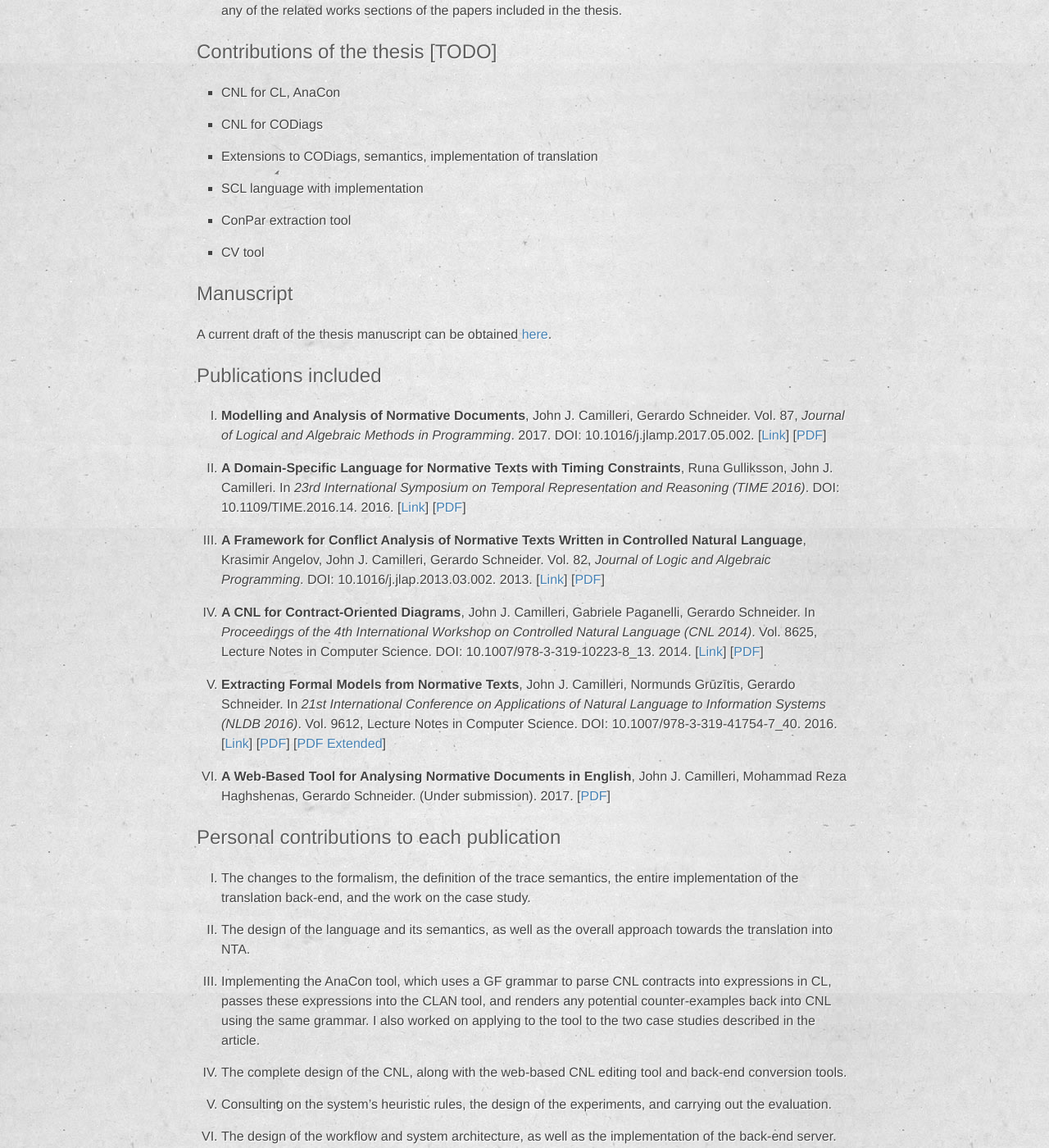
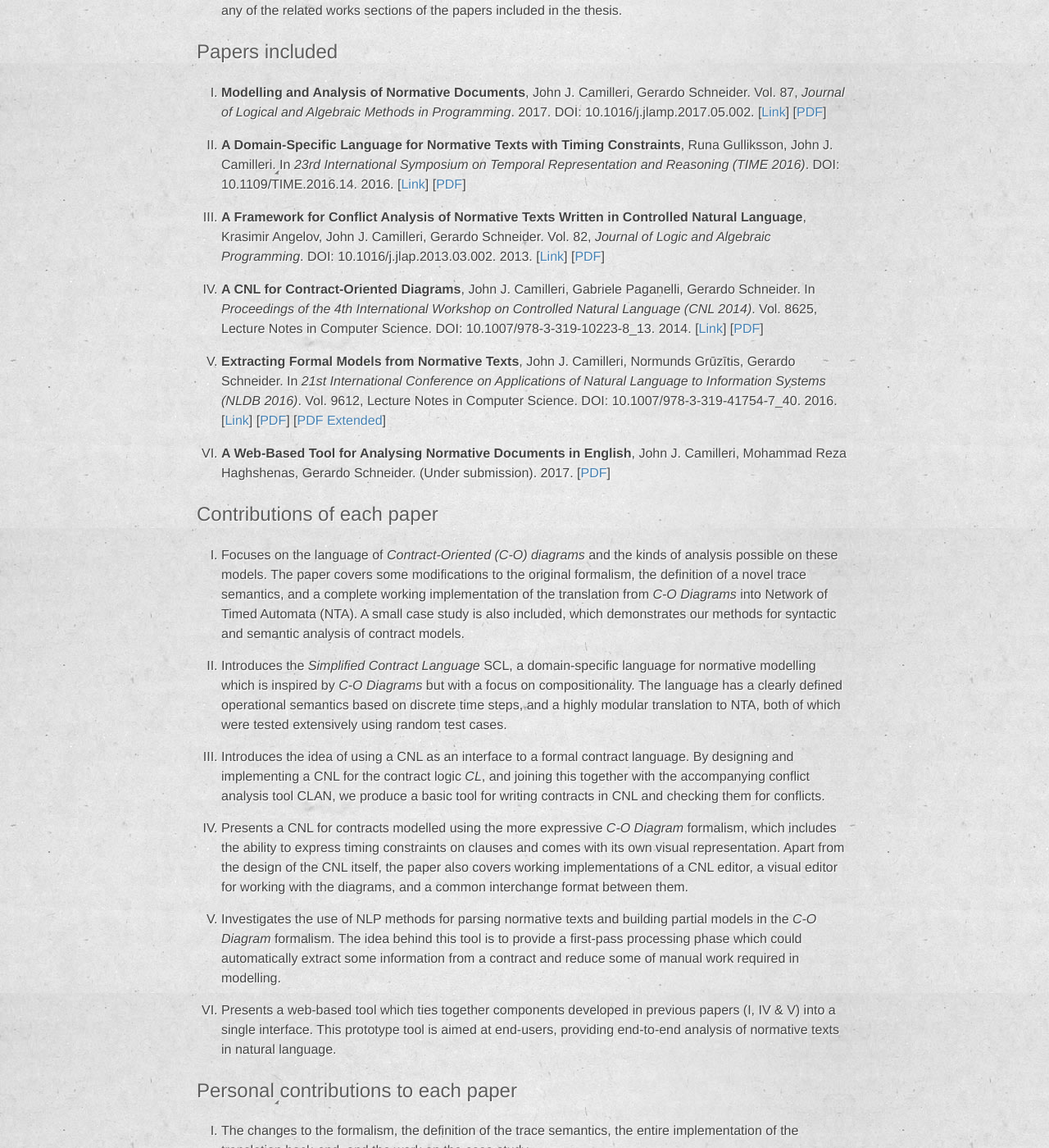
Before and after one commit to johnjcamilleri/johnjcamilleri.github.io, a Jekyll site: the page built from phd-thesis.md, in a window 1280 px wide and 1400 px high, scrolled down 1487 px. Shown: the whole window at 82% size. Built offline with Jekyll 4.4.1, drawn with Linux system fonts in a browser that asks for light colours; our own code applies the rules of GitHub Pages for plain Markdown files; some of the changed text lies outside the part shown.

Commit message:
phd page: add contributions
more or less done, giving OK to Gerardo

```diff
--- a/phd-thesis.md
+++ b/phd-thesis.md
@@ -19,12 +15,17 @@ Updated {{ site.time | date: "%d %B %Y" }}
 PhD Student
 Department of Computer Science and Engineering
 Chalmers University of Technology and University of Gothenburg
-Sweden.
+Sweden
 
 Email: <john.j.camilleri@cse.gu.se>
 Home page: <http://www.cse.chalmers.se/~cajohn/>
 
 <div style="clear:both"></div>
+
+## Preliminary title
+
+{: style="color:inherit"}
+### _Contracts and Computation — Formal modelling and analysis for normative natural language_
 
 ## Abstract
 
@@ -45,20 +46,7 @@ This thesis includes six research papers by the author which describe the variou
 4. **Contributions** — A list of the publications included in the thesis, each with a summary and a description of my own contributions.
 5. **Related work** — Other works related to the overall goals of the thesis, which are not already mentioned in any of the related works sections of the papers included in the thesis.
 
-## Contributions of the thesis [TODO]
-
-- CNL for CL, AnaCon
-- CNL for CODiags
-- Extensions to CODiags, semantics, implementation of translation
-- SCL language with implementation
-- ConPar extraction tool
-- CV tool
-
-## Manuscript
-
-A current draft of the thesis manuscript can be obtained [here](http://www.cse.chalmers.se/~cajohn/phd-thesis-draft.pdf).
-
-## Publications included
+## Papers included
 
 {: type="I"}
 1. **Modelling and Analysis of Normative Documents**, John J. Camilleri, Gerardo Schneider. Vol. 87, _Journal of Logical and Algebraic Methods in Programming_. 2017. DOI: 10.1016/j.jlamp.2017.05.002.
@@ -85,7 +73,32 @@ A current draft of the thesis manuscript can be obtained [here](http://www.cse.c
 6. **A Web-Based Tool for Analysing Normative Documents in English**, John J. Camilleri, Mohammad Reza Haghshenas, Gerardo Schneider. (Under submission). 2017.
 [[PDF](http://academic.johnjcamilleri.com/papers/ifm2017.pdf)]
 
-## Personal contributions to each publication
+## Contributions of each paper
+
+
+{: type="I"}
+1. Focuses on the language of _Contract-Oriented (C-O) diagrams_ and the kinds of analysis possible on these models.
+The paper covers some modifications to the original formalism, the definition of a novel trace semantics,
+and a complete working implementation of the translation from _C-O Diagrams_ into Network of Timed Automata (NTA).
+A small case study is also included, which demonstrates our methods for syntactic and semantic analysis of contract models.
+2. Introduces the _Simplified Contract Language_ SCL,
+a domain-specific language for normative modelling which is inspired by _C-O Diagrams_ but with a focus on compositionality.
+The language has a clearly defined operational semantics based on discrete time steps,
+and a highly modular translation to NTA,
+both of which were tested extensively using random test cases.
+3. Introduces the idea of using a CNL as an interface to a formal contract language.
+By designing and implementing a CNL for the contract logic _CL_, and joining this together with the accompanying conflict analysis tool CLAN,
+we produce a basic tool for writing contracts in CNL and checking them for conflicts.
+4. Presents a CNL for contracts modelled using the more expressive _C-O Diagram_ formalism,
+which includes the ability to express timing constraints on clauses and comes with its own visual representation.
+Apart from the design of the CNL itself, the paper also covers working implementations of a CNL editor,
+a visual editor for working with the diagrams, and a common interchange format between them.
+5. Investigates the use of NLP methods for parsing normative texts and building partial models in the _C-O Diagram_ formalism.
+The idea behind this tool is to provide a first-pass processing phase which could automatically extract some information from a contract and reduce some of manual work required in modelling.
+6. Presents a web-based tool which ties together components developed in previous papers (I, IV & V) into a single interface.
+This prototype tool is aimed at end-users, providing end-to-end analysis of normative texts in natural language.
+
+## Personal contributions to each paper
 
 {: type="I"}
 1. The changes to the formalism, the definition of the trace semantics, the entire implementation of the translation back-end, and the work on the case study.
@@ -95,3 +108,7 @@ I also worked on applying to the tool to the two case studies described in the a
 4. The complete design of the CNL, along with the web-based CNL editing tool and back-end conversion tools.
 5. Consulting on the system's heuristic rules, the design of the experiments, and carrying out the evaluation.
 6. The design of the workflow and system architecture, as well as the implementation of the back-end server.
+
+## Manuscript
+
+A current draft of the thesis manuscript can be obtained [here](http://www.cse.chalmers.se/~cajohn/phd-thesis-draft.pdf).
```
Also changed, not shown: other parts of phd-thesis.md (+2 -6 lines).
